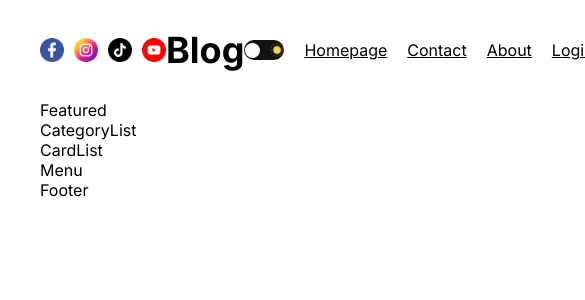
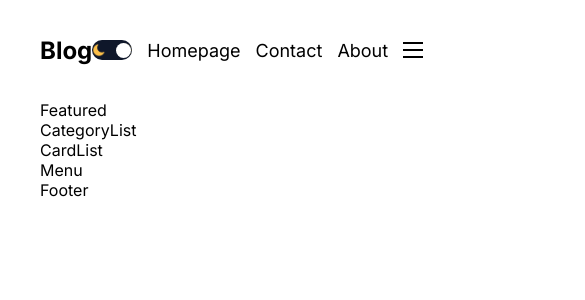
Before and after one commit to Wilson-Gip/blog-website, a Next.js app: page / in a window 390 px wide. Shown: the top 300 px of the page, 585 px wide, since content can reach past the window. Built offline with nearby package versions, Linux system fonts and the light colour scheme.

Commit message:
hamburger menu

```diff
--- a/src/app/globals.css
+++ b/src/app/globals.css
@@ -1,33 +1,47 @@
-/* styles, layouts, containers */
-:root{
-    --bg:white,
-    --textColor:black
-    --softBg:#f0f0f0;
-    --softTextColor:#626262
+:root {
+    --bg: white;
+    --textColor: black;
+    --softBg: #f0f0f0;
+    --softTextColor: #626262;
   }
 
-*{
+  * {
     padding: 0;
     margin: 0;
     box-sizing: border-box;
   }
 
-body{
-    max_width:1vw;
+  body {
+    max-width: 100vw;
     overflow-x: hidden;
   }
 
-a{
-    color:inherit;
+  a {
+    color: inherit;
+    text-decoration: none;
   }
 
-.container{
-    min-height: 100vh;
-    background-color:var(--bg);
-    color: var(--textColor)
+  .dark {
+    --bg: #0f172a;
+    --textColor: #ddd;
+    --softBg: #1f273a;
+    --softTextColor: #a6a6a6;
   }
 
-.wrapper{
+  .light {
+    --bg: white;
+    --textColor: black;
+    --softBg: #f0f0f0;
+    --softTextColor: #626262;
+  }
+
+  .container {
+    min-height: 100vh;
+    background-color: var(--bg);
+    color: var(--textColor);
+  }
+
+  .wrapper {
     max-width: 1536px;
     margin-left: auto;
     margin-right: auto;
@@ -35,35 +49,38 @@ a{
     padding-right: 80px;
   }
 
-/* responsiveness for common screeen size/pixels */
-@media screen and (max-width:1536px){
-    .wrapper{
-        max-wdith: 1366px;
+  @media screen and (max-width: 1536px) {
+    .wrapper {
+      max-width: 1366px;
     }
   }
-
-@media screen and (max-width:1280px){
-    .wrapper{
-        max-wdith: 1024px;
+  @media screen and (max-width: 1280px) {
+    .wrapper {
+      max-width: 1024px;
     }
   }
-
-@media screen and (max-width:1024px){
-    .wrapper{
+  @media screen and (max-width: 1024px) {
+    .wrapper {
       max-width: 768px;
       padding-left: 40px;
       padding-right: 40px;
     }
   }
-
-@media screen and (max-width: 768px){
-    .wrapper{
+  @media screen and (max-width: 768px) {
+    .wrapper {
       max-width: 640px;
     }
   }
-
-@media screen and (max-width: 640px){
-    .wrapper{
+  @media screen and (max-width: 640px) {
+    .wrapper {
       max-width: 475px;
     }
   }
+
+  .ql-container{
+    font-size: 28px !important;
+  }
+
+  .quill > .ql-container > .ql-editor.ql-blank::before{
+    color: #b3b3b1;
+  }
--- a/src/app/layout.js
+++ b/src/app/layout.js
@@ -3,6 +3,7 @@ import './globals.css'
 import { Inter } from 'next/font/google'
 import Footer from '@/components/footer/Footer'
 import { ThemeContextProvider } from '@/context/ThemeContext'
+import ThemeProvider from '@/providers/ThemeProvider'
 
 const inter = Inter({ subsets: ['latin'] })
 
@@ -17,6 +18,7 @@ export default function RootLayout({ children }) {
     <html lang="en">
       <body className={inter.className}>
         <ThemeContextProvider>
+          <ThemeProvider>
           <div className="container">
             <div className="wrapper">
               <Navbar/>
@@ -24,6 +26,7 @@ export default function RootLayout({ children }) {
               <Footer/>
             </div>
           </div>
+          </ThemeProvider>
         </ThemeContextProvider>
       </body>
     </html>
--- a/src/components/authLinks/AuthLinks.jsx
+++ b/src/components/authLinks/AuthLinks.jsx
@@ -1,12 +1,35 @@
-import React from 'react';
+"use client";
+import Link from "next/link";
 import styles from "./authLinks.module.css";
-import Link from 'next/link';
+import { useState } from "react";
 
 const AuthLinks = () => {
-  // temporary
-  const status= "notauthenticated"
-  return <>
-  {status==="notauthenticated" ? (
+  const [open, setOpen] = useState(false);
+
+  return (
+    <>
+      {status === "unauthenticated" ? (
+        <Link href="/login" className={styles.link}>
+          Login
+        </Link>
+      ) : (
+        <>
+          <Link href="/write" className={styles.link}>
+            Write
+          </Link>
+        </>
+      )}
+      <div className={styles.burger} onClick={() => setOpen(!open)}>
+        <div className={styles.line}></div>
+        <div className={styles.line}></div>
+        <div className={styles.line}></div>
+      </div>
+      {open && (
+        <div className={styles.responsiveMenu}>
+          <Link href="/">Homepage</Link>
+          <Link href="/">About</Link>
+          <Link href="/">Contact</Link>
+          {status === "notauthenticated" ? (
             <Link href="/login">Login</Link>
           ) : (
             <>
@@ -14,7 +37,10 @@ const AuthLinks = () => {
               <span className={styles.link}>Logout</span>
             </>
           )}
+        </div>
+      )}
     </>
+  );
 };
 
 export default AuthLinks;
--- a/src/components/authLinks/authLinks.module.css
+++ b/src/components/authLinks/authLinks.module.css
@@ -1,3 +1,41 @@
-.link{
-    cursor:pointer;
-}
+.burger {
+    width: 20px;
+    height: 16px;
+    flex-direction: column;
+    justify-content: space-between;
+    cursor: pointer;
+    display: none;
+  }
+
+  .line {
+    width: 100%;
+    height: 2px;
+    background-color: var(--textColor);
+  }
+
+  .responsiveMenu{
+    position: absolute;
+    top: 100px;
+    left: 0;
+    background-color: var(--bg);
+    height: calc(100vh - 100px);
+    width: 100%;
+    display: flex;
+    flex-direction: column;
+    align-items: center;
+    justify-content: center;
+    gap: 50px;
+    font-size: 36px;
+    z-index: 999;
+  }
+
+  /* mobile screen */
+  @media screen and (max-width: 640px) {
+    .burger {
+      display: flex;
+    }
+
+    .link{
+      display: none;
+    }
+  }
--- a/src/components/navbar/navbar.module.css
+++ b/src/components/navbar/navbar.module.css
@@ -1,25 +1,58 @@
-.container{
+.container {
     display: flex;
     align-items: center;
     justify-content: space-between;
     height: 100px;
-}
+  }
 
-.social{
-    display:flex;
+  .social {
+    display: flex;
     gap: 10px;
     flex: 1;
-}
+  }
 
-.logo{
+  .logo {
     flex: 1;
     text-align: center;
-    font-size:36px;
-    font-weight:bold;
-}
+    font-size: 36px;
+    font-weight: bold;
+  }
 
-.links{
+  .links {
     display: flex;
+    align-items: center;
     gap: 20px;
     flex: 1;
-}
+    font-size: 20px;
+  }
+
+  @media screen and (max-width: 1280px) {
+    .logo {
+      font-size: 32px;
+    }
+    .links {
+      font-size: 18px;
+      gap: 15px;
+    }
+  }
+  @media screen and (max-width: 1024px) {
+    .social {
+      display: none;
+    }
+    .logo {
+      text-align: left;
+    }
+  }
+  @media screen and (max-width: 768px) {
+    .logo {
+      font-size: 24px;
+    }
+  }
+  @media screen and (max-width: 640px) {
+    .links{
+      justify-content: flex-end;
+    }
+    .link {
+      display: none;
+    }
+  }
--- a/src/components/themeToggle/ThemeToggle.jsx
+++ b/src/components/themeToggle/ThemeToggle.jsx
@@ -1,13 +1,31 @@
-import React from 'react';
+"use client";
+
+import Image from "next/image";
 import styles from "./themeToggle.module.css";
-import Image from 'next/image';
+import { useContext } from "react";
+import { ThemeContext } from "@/context/ThemeContext";
 
 const ThemeToggle = () => {
+  const { toggle, theme } = useContext(ThemeContext);
+
   return (
-    <div className={styles.container}>
-        <Image src="/moon.png" alt="" width={14} height={14}/>
-        <div className={styles.ball}></div>
-        <Image src="/sun.png" alt="" width={14} height={14}/>
+    <div
+      className={styles.container}
+      onClick={toggle}
+      style={
+        theme === "dark" ? { backgroundColor: "white" } : { backgroundColor: "#0f172a" }
+      }
+    >
+      <Image src="/moon.png" alt="" width={14} height={14} />
+      <div
+        className={styles.ball}
+        style={
+          theme === "dark"
+            ? { left: 1, background: "#0f172a" }
+            : { right: 1, background: "white" }
+        }
+      ></div>
+      <Image src="/sun.png" alt="" width={14} height={14} />
     </div>
   );
 };
--- a/src/components/themeToggle/themeToggle.module.css
+++ b/src/components/themeToggle/themeToggle.module.css
@@ -1,4 +1,4 @@
-.container{
+.container {
     width: 40px;
     height: 20px;
     border-radius: 50px;
@@ -6,15 +6,12 @@
     display: flex;
     align-items: center;
     justify-content: space-between;
-    background-color: #121212;
     position: relative;
-}
+  }
 
-.ball{
+  .ball{
     width: 15px;
     height: 15px;
     border-radius: 50%;
-    background-color: #FCFCFC;
     position: absolute;
-    left: 1px;
-}
+  }
--- a/src/context/ThemeContext.jsx
+++ b/src/context/ThemeContext.jsx
@@ -1,18 +1,32 @@
 "use client";
-import { createContext, useState } from "react";
+
+import { createContext, useEffect, useState } from "react";
 
 export const ThemeContext = createContext();
 
-const getFromLocalStorage = () =>{
-    if(typeof window !== undefined){
-        const value = localStorage.getItem("theme");
-        return value || "light";
-    }
+const getFromLocalStorage = () => {
+  if (typeof window !== "undefined") {
+    const value = localStorage.getItem("theme");
+    return value || "light";
+  }
 };
 
-export const ThemeContextProvider = ({children}) => {
-    const [theme,setTheme] = useState(() =>{
-        return getFromLocalStorage()
-    });
-    return <ThemeContext.Provider>{children}</ThemeContext.Provider>
+export const ThemeContextProvider = ({ children }) => {
+  const [theme, setTheme] = useState(() => {
+    return getFromLocalStorage();
+  });
+
+  const toggle = () => {
+    setTheme(theme === "light" ? "dark" : "light");
+  };
+
+  useEffect(() => {
+    localStorage.setItem("theme", theme);
+  }, [theme]);
+
+  return (
+    <ThemeContext.Provider value={{ theme, toggle }}>
+      {children}
+    </ThemeContext.Provider>
+  );
 };
--- /dev/null
+++ b/src/providers/ThemeProvider.jsx
@@ -0,0 +1,21 @@
+"use client";
+
+import React, { useContext, useEffect, useState } from 'react';
+import { ThemeContext } from '@/context/ThemeContext';
+
+const ThemeProvider = ({children}) => {
+    const {theme} = useContext(ThemeContext)
+    const [mounted, setMounted]=useState(false)
+
+    //use effect and hooks make things client sided
+    useEffect(()=>{
+        setMounted(true);
+    }, []);
+
+    if(mounted){
+        return <div className={theme}>{children}</div>
+    }
+
+};
+
+export default ThemeProvider
```
Lines whose indentation alone changed are shown as unchanged.
